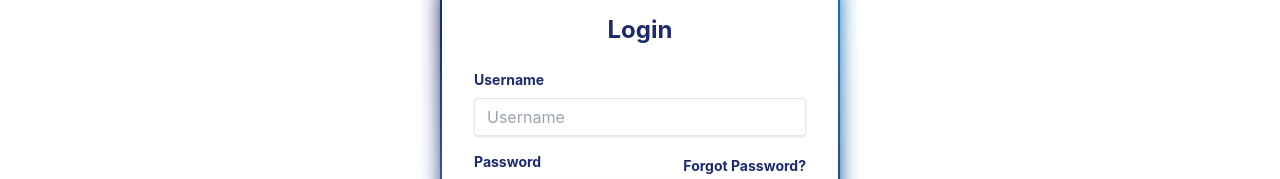
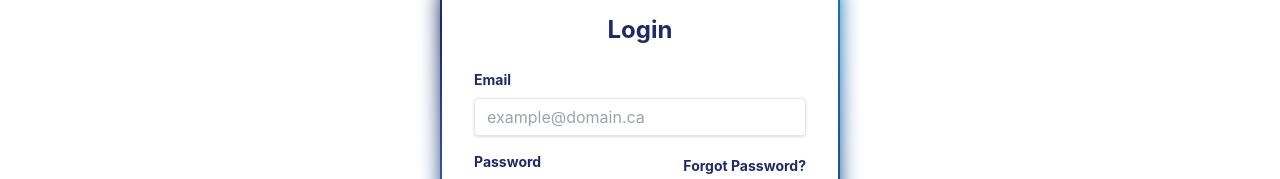
Before and after one commit to DanWang725/Hawkhacks-2024, a React (Create React App) app: page /login in a window 1280 px wide. Shown: the part 234-413 px from the top of the page. Built offline with nearby package versions, Linux system fonts and the light colour scheme; a web font is replaced by a local one.

Commit message:
login and signup now have working forms

```diff
--- a/src/screens/HomePage.js
+++ b/src/screens/HomePage.js
@@ -26,7 +26,7 @@ const HomePage = () => {
                 sx={{ color: 'white' }}
                 className="buttonFilled white"
                 onClick={() => {
-                  navigate('/create');
+                  navigate('/signup');
                 }}
               >
                 Get Started
--- a/src/screens/account/LoginPage.js
+++ b/src/screens/account/LoginPage.js
@@ -1,10 +1,18 @@
-import React from 'react';
+import React, { useState } from 'react';
 import { useNavigate } from 'react-router-dom';
 import { Button } from '@mui/material';
 import toast from 'react-hot-toast';
+import { Box } from '@mui/system';
 
 const LoginPage = () => {
   const navigate = useNavigate();
+  const [email, setEmail] = useState('');
+  const [password, setPassword] = useState(''); // WARNING: THIS IS LITERALLY PLAIN TEXT PASSWORD (VERY BAD!!!)
+
+  const handleSubmit = (e) => {
+    e.preventDefault();
+    console.log(email, password);
+  };
 
   return (
     <div className="w-screen h-screen flex justify-center items-center">
@@ -14,19 +22,27 @@ const LoginPage = () => {
             <h2 className="text-2xl font-bold text-center text-primary mb-6">
               Login
             </h2>
-            <form>
+            <Box
+              component="form"
+              onSubmit={(e) => {
+                handleSubmit(e);
+              }}
+              noValidate
+              autoComplete="off"
+            >
               <div className="mb-4">
                 <label
                   className="block text-primary text-sm font-bold mb-2"
-                  htmlFor="username"
+                  htmlFor="email"
                 >
-                  Username
+                  Email
                 </label>
                 <input
                   className="shadow appearance-none border rounded w-full py-2 px-3 text-primary leading-tight focus:outline-none focus:shadow-outline"
-                  id="username"
+                  id="email"
                   type="text"
-                  placeholder="Username"
+                  placeholder="example@domain.ca"
+                  onChange={(e) => setEmail(e.target.value)}
                 />
               </div>
               <div className="mb-4">
@@ -52,6 +68,7 @@ const LoginPage = () => {
                   id="password"
                   type="password"
                   placeholder="********"
+                  onChange={(e) => setPassword(e.target.value)}
                 />
               </div>
               <div className="w-full mb-4">
@@ -67,13 +84,14 @@ const LoginPage = () => {
                 </p>
               </div>
               <Button
+                type="submit"
                 sx={{ color: 'white', width: '100%', textTransform: 'none' }}
                 color="tertiary"
                 variant="contained"
               >
                 Sign In
               </Button>
-            </form>
+            </Box>
           </div>
         </div>
       </div>
--- a/src/screens/account/SignUpPage.js
+++ b/src/screens/account/SignUpPage.js
@@ -1,9 +1,18 @@
-import React from 'react';
+import React, { useState } from 'react';
 import { useNavigate } from 'react-router-dom';
 import { Button } from '@mui/material';
+import { Box } from '@mui/system';
 
 const SignUpPage = () => {
   const navigate = useNavigate();
+  const [username, setUsername] = useState('');
+  const [email, setEmail] = useState('');
+  const [password, setPassword] = useState(''); // WARNING: THIS IS LITERALLY PLAIN TEXT PASSWORD (VERY BAD!!!)
+
+  const handleSubmit = (e) => {
+    e.preventDefault();
+    console.log(username, email, password);
+  };
 
   return (
     <div className="w-screen h-screen flex justify-center items-center">
@@ -14,7 +23,14 @@ const SignUpPage = () => {
               <h2 className="text-2xl font-bold text-center text-primary mb-6">
                 Sign Up
               </h2>
-              <form>
+              <Box
+                component="form"
+                onSubmit={(e) => {
+                  handleSubmit(e);
+                }}
+                noValidate
+                autoComplete="off"
+              >
                 <div className="mb-4">
                   <label
                     className="block text-primary text-sm font-bold mb-2"
@@ -27,6 +43,7 @@ const SignUpPage = () => {
                     id="username"
                     type="text"
                     placeholder="Username"
+                    onChange={(e) => setUsername(e.target.value)}
                   />
                 </div>
                 <div className="mb-4">
@@ -40,7 +57,8 @@ const SignUpPage = () => {
                     className="shadow appearance-none border rounded w-full py-2 px-3 text-primary leading-tight focus:outline-none focus:shadow-outline"
                     id="email"
                     type="email"
-                    placeholder="Email"
+                    placeholder="example@domain.ca"
+                    onChange={(e) => setEmail(e.target.value)}
                   />
                 </div>
                 <div className="mb-4">
@@ -55,6 +73,7 @@ const SignUpPage = () => {
                     id="password"
                     type="password"
                     placeholder="********"
+                    onChange={(e) => setPassword(e.target.value)}
                   />
                 </div>
                 <div className="w-full mb-4">
@@ -70,13 +89,14 @@ const SignUpPage = () => {
                   </p>
                 </div>
                 <Button
+                  type="submit"
                   sx={{ color: 'white', width: '100%', textTransform: 'none' }}
                   color="tertiary"
                   variant="contained"
                 >
                   Create Account
                 </Button>
-              </form>
+              </Box>
             </div>
           </div>
         </div>
```
